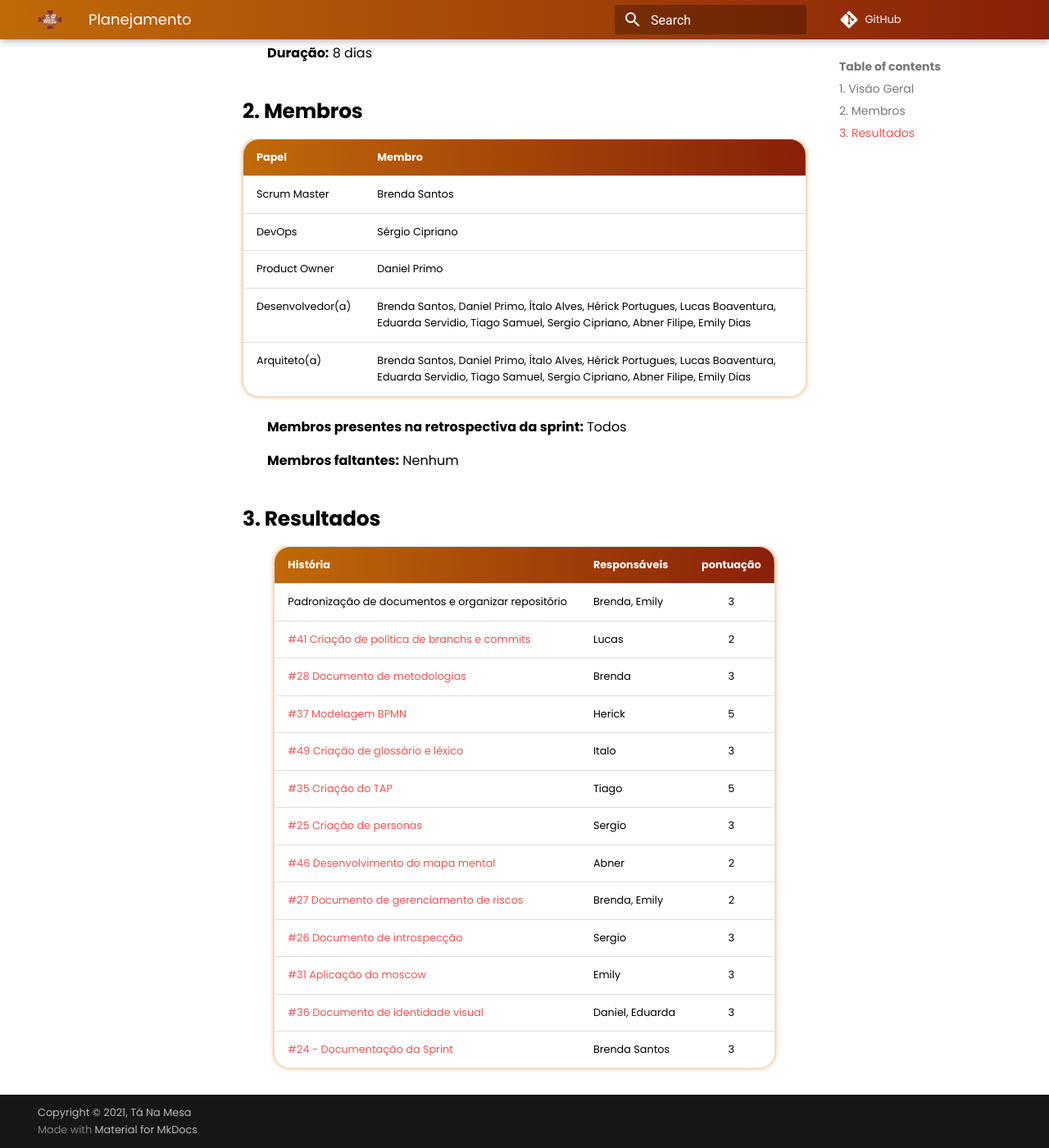
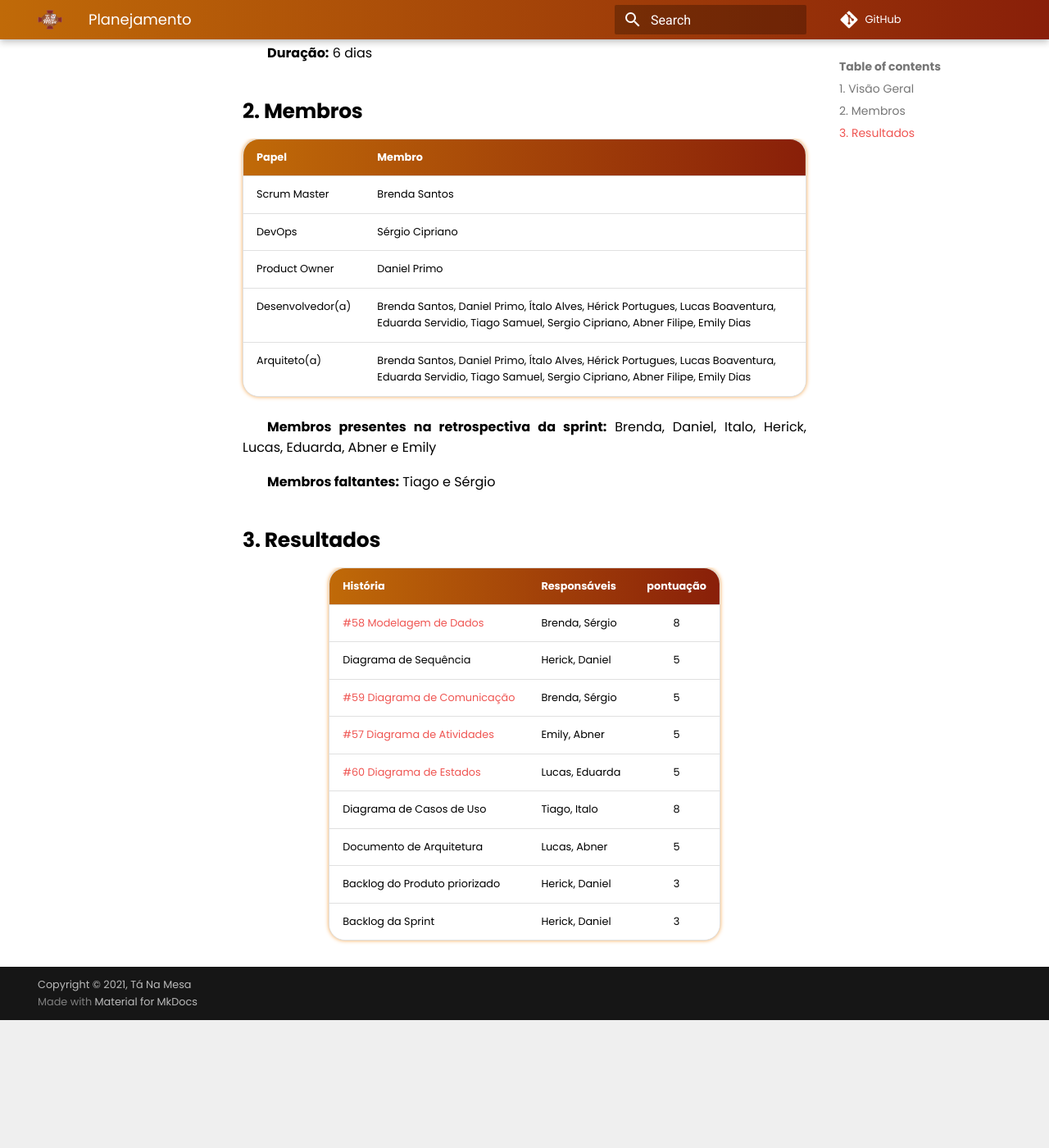
Before and after one commit to UnBArqDsw2021-1/2021.1_G02_TaNaMesa_docs, an MkDocs documentation site: the page built from docs/5-Extra/Sprints/Sprint-03/Plannning-03.md, in a window 1280 px wide and 1400 px high, scrolled down 351 px. Shown: the whole window at 82% size. Built offline with MkDocs 1.6.1 and Material for MkDocs 9.7.7, drawn with Linux system fonts in a browser that asks for light colours; comment, search, counter and statistics services are not loaded; after the commit the page ends 1595 px from its top, so only the background shows below that.

Commit message:
#55 Ajustando historias e informacoes da sprint

```diff
--- a/docs/5-Extra/Sprints/Sprint-03/Plannning-03.md
+++ b/docs/5-Extra/Sprints/Sprint-03/Plannning-03.md
@@ -4,11 +4,11 @@
 
 **Número da Sprint:** 03
 
-**Data de Início:** 02/08/2021
+**Data de Início:** 10/08/2021
 
-**Data de Término:** 10/08/2021
+**Data de Término:** 16/08/2021
 
-**Duração:** 8 dias
+**Duração:** 6 dias
 
 ## 2. Membros
 |      Papel       |          Membro            |
@@ -19,23 +19,19 @@
 | Desenvolvedor(a) |Brenda Santos, Daniel Primo, Ítalo Alves, Hérick Portugues, Lucas Boaventura, Eduarda Servidio, Tiago Samuel, Sergio Cipriano, Abner Filipe, Emily Dias |
 |   Arquiteto(a)   |Brenda Santos, Daniel Primo, Ítalo Alves, Hérick Portugues, Lucas Boaventura, Eduarda Servidio, Tiago Samuel, Sergio Cipriano, Abner Filipe, Emily Dias|
 
-**Membros presentes na retrospectiva da sprint:**  Todos
+**Membros presentes na retrospectiva da sprint:**  Brenda, Daniel, Italo, Herick, Lucas, Eduarda, Abner e Emily
 
-**Membros faltantes:** Nenhum
+**Membros faltantes:** Tiago e Sérgio
 
 ## 3. Resultados
 |  História  | Responsáveis  | pontuação |
 | :--------  | :-----------  | :-------: |
-| Padronização de documentos e organizar repositório |  Brenda, Emily     |     3     |
-| [#41 Criação de política de branchs e commits](https://github.com/UnBArqDsw2021-1/2021.1_G02_TaNaMesa_docs/issues/41) |    Lucas   |    2    |
-| [#28 Documento de metodologias](https://github.com/UnBArqDsw2021-1/2021.1_G02_TaNaMesa_docs/issues/28) |   Brenda   |   3   |
-| [#37 Modelagem BPMN](https://github.com/UnBArqDsw2021-1/2021.1_G02_TaNaMesa_docs/issues/37) |  Herick  |   5   |
-| [#49 Criação de glossário e léxico](https://github.com/UnBArqDsw2021-1/2021.1_G02_TaNaMesa_docs/issues/49) |   Italo   |   3   |
-| [#35 Criação do TAP](https://github.com/UnBArqDsw2021-1/2021.1_G02_TaNaMesa_docs/issues/35) |  Tiago   |  5   |
-| [#25 Criação de personas](https://github.com/UnBArqDsw2021-1/2021.1_G02_TaNaMesa_docs/issues/25) |    Sergio   |    3    |
-| [#46 Desenvolvimento do mapa mental](https://github.com/UnBArqDsw2021-1/2021.1_G02_TaNaMesa_docs/issues/46) |  Abner   |   2   |
-| [#27 Documento de gerenciamento de riscos](https://github.com/UnBArqDsw2021-1/2021.1_G02_TaNaMesa_docs/issues/27) |     Brenda, Emily     |   2   |
-| [#26 Documento de introspecção](https://github.com/UnBArqDsw2021-1/2021.1_G02_TaNaMesa_docs/issues/26) |    Sergio   |   3   |
-| [#31 Aplicação do moscow](https://github.com/UnBArqDsw2021-1/2021.1_G02_TaNaMesa_docs/issues/31) |  Emily   |  3   |
-| [#36 Documento de identidade visual](https://github.com/UnBArqDsw2021-1/2021.1_G02_TaNaMesa_docs/issues/36) |  Daniel, Eduarda |   3   |
-| [#24 - Documentação da Sprint](https://github.com/UnBArqDsw2021-1/2021.1_G02_TaNaMesa_docs/issues/24) | Brenda Santos |     3     |
+| [#58 Modelagem de Dados](https://github.com/UnBArqDsw2021-1/2021.1_G02_TaNaMesa_docs/issues/58)  | Brenda, Sérgio | 8 |
+| Diagrama de Sequência         | Herick, Daniel | 5 |
+| [#59 Diagrama de Comunicação](https://github.com/UnBArqDsw2021-1/2021.1_G02_TaNaMesa_docs/issues/59)| Brenda, Sérgio | 5 |
+| [#57 Diagrama de Atividades](https://github.com/UnBArqDsw2021-1/2021.1_G02_TaNaMesa_docs/issues/57)|  Emily, Abner  | 5 |
+| [#60 Diagrama de Estados](https://github.com/UnBArqDsw2021-1/2021.1_G02_TaNaMesa_docs/issues/60)   | Lucas, Eduarda | 5 |
+| Diagrama de Casos de Uso      |  Tiago, Italo  | 8 |
+| Documento de Arquitetura      |  Lucas, Abner  | 5 |
+| Backlog do Produto priorizado | Herick, Daniel | 3 |
+| Backlog da Sprint             | Herick, Daniel | 3 |
```
Also changed, not shown: docs/5-Extra/Sprints/Sprint-03/Review-03.md (deleted, +0 -71 lines).
